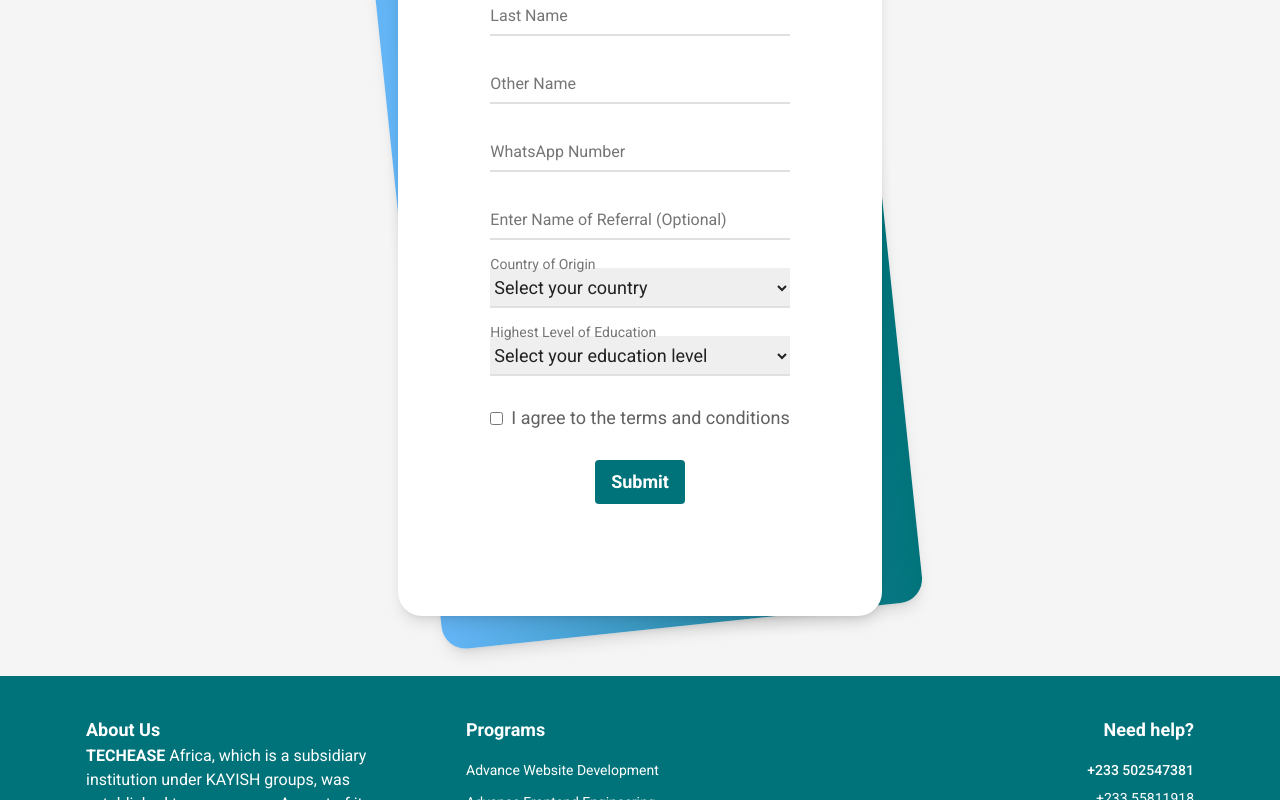
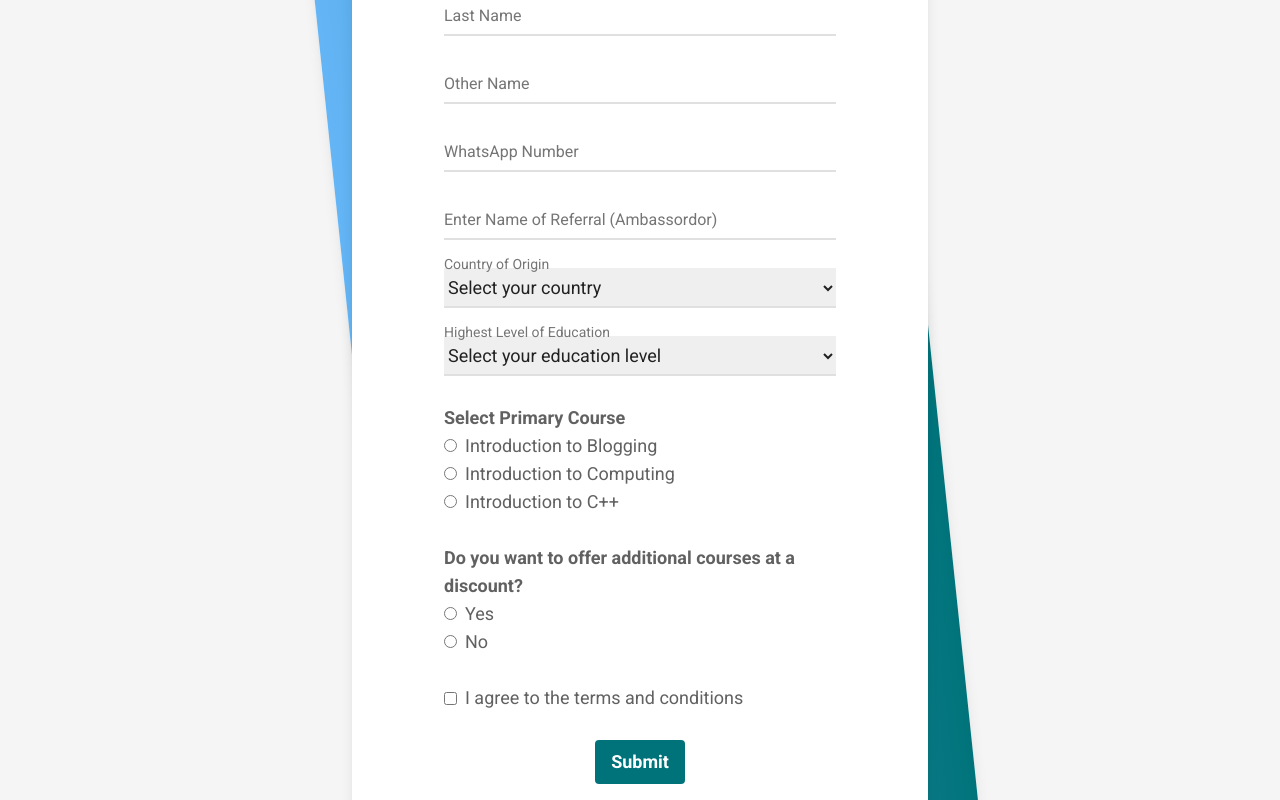
Before and after one commit to CobbyElsonfx/TechEaseAfrica, a React (Vite) app: page /apply in a window 1280 px wide. Shown: the part 360-1160 px from the top of the page. Built offline with nearby package versions, Linux system fonts and the light colour scheme.

Commit message:
addd new canges

```diff
--- /dev/null
+++ b/src/components/ApplicationForm/FormStepOne.jsx
@@ -0,0 +1,85 @@
+function FormStepOne({ formData, handleChange, handleSubmit, countries, educationLevels }) {
+    return (
+      <>
+        <h1 className="text-2xl font-semibold">Enrollment Application Form</h1>
+        <form onSubmit={handleSubmit} className="divide-y space-y-7 divide-gray-200">
+          <div className="py-8 text-base leading-6 space-y-7 px-3 mx-3 md:px-0 md:mx-3 text-gray-700 sm:text-lg sm:leading-7">
+            <div className="relative">
+              <input
+                id="firstName"
+                name="firstName"
+                type="text"
+                value={formData.firstName}
+                onChange={handleChange}
+                className="peer placeholder-transparent h-10 w-full border-b-2 border-gray-300"
+                placeholder="First Name"
+              />
+              <label htmlFor="firstName" className="absolute left-0 -top-3.5">First Name</label>
+            </div>
+
+            <div className="relative">
+              <input
+                id="lastName"
+                name="lastName"
+                type="text"
+                value={formData.lastName}
+                onChange={handleChange}
+                className="peer placeholder-transparent h-10 w-full border-b-2 border-gray-300"
+                placeholder="Last Name"
+              />
+              <label htmlFor="lastName" className="absolute left-0 -top-3.5">Last Name</label>
+            </div>
+
+            {/* Add the rest of the input fields similarly */}
+
+            <div className="relative">
+              <select
+                id="country"
+                name="country"
+                value={formData.country}
+                onChange={handleChange}
+                className="h-10 w-full border-b-2 border-gray-300"
+              >
+                <option value="" disabled>Select your country</option>
+                {countries.map((country, index) => (
+                  <option key={index} value={country}>{country}</option>
+                ))}
+              </select>
+            </div>
+
+            <div className="relative">
+              <select
+                id="educationLevel"
+                name="educationLevel"
+                value={formData.educationLevel}
+                onChange={handleChange}
+                className="h-10 w-full border-b-2 border-gray-300"
+              >
+                <option value="" disabled>Select your education level</option>
+                {educationLevels.map((level, index) => (
+                  <option key={index} value={level}>{level}</option>
+                ))}
+              </select>
+            </div>
+
+            <div className="flex items-center">
+              <input
+                type="checkbox"
+                name="agreementAccepted"
+                id="agreementAccepted"
+                checked={formData.agreementAccepted}
+                onChange={handleChange}
+              />
+              <label htmlFor="agreementAccepted">I agree to the terms and conditions</label>
+            </div>
+
+            <div className="flex justify-center">
+              <button type="submit" className="bg-primary text-white py-2 px-4 rounded">Submit</button>
+            </div>
+          </div>
+        </form>
+      </>
+    );
+  }
+
+  export default FormStepOne;
--- /dev/null
+++ b/src/components/ApplicationForm/FormStepTwo.jsx
@@ -0,0 +1,27 @@
+function FormStepTwo({ courses, secondaryCourses, handleCourseChange, handleFinalSubmit }) {
+    return (
+      <>
+        <h1 className="text-2xl font-semibold">Select Additional Courses</h1>
+        {console.log(courses)}
+        <div className="my-6 space-y-4">
+          {courses.map((course) => (
+            <label key={course} className="block">
+              <input
+                type="checkbox"
+                checked={secondaryCourses.includes(course)}
+                onChange={() => handleCourseChange(course)}
+              />
+              <span className="ml-2">{course}</span>
+            </label>
+          ))}
+        </div>
+        <div className="flex justify-center">
+          <button onClick={handleFinalSubmit} className="bg-primary text-white py-2 px-4 rounded">
+            Submit Courses
+          </button>
+        </div>
+      </>
+    );
+  }
+
+  export default FormStepTwo;
--- /dev/null
+++ b/src/components/successModal.jsx
@@ -0,0 +1,17 @@
+function SuccessModal({setShowModal}) {
+    return (
+      <div className="fixed inset-0 bg-gray-500 bg-opacity-75 flex items-center justify-center z-50">
+        <div className="bg-white rounded-lg p-6">
+          <h2 className="text-2xl font-bold mb-4">Success!</h2>
+          <p>Your application has been submitted successfully!</p>
+          <div className="flex justify-center mt-6">
+            <button onClick={() => setShowModal(false)} className="bg-primary text-white py-2 px-4 rounded">
+              Close
+            </button>
+          </div>
+        </div>
+      </div>
+    );
+  }
+
+  export default SuccessModal;
--- a/src/pages/Application.jsx
+++ b/src/pages/Application.jsx
@@ -1,5 +1,6 @@
 import NavbarWithSimpleLinks from "../components/navbar";
 import Footer from "../components/footer";
+import SuccessModal from "../components/successModal";
 import { useState } from "react";
 
 function ApplicationForm() {
@@ -14,13 +15,15 @@ function ApplicationForm() {
     selectedCourse: "",
     referralName: "", // Added field for referral
     agreementAccepted: false,
+    wantsAdditionalCourses: null, // Track if user wants additional courses
   });
 
   const [step, setStep] = useState(1); // Step state to control the flow of the form
   const [secondaryCourses, setSecondaryCourses] = useState([]); // To manage additional courses
   const [showModal, setShowModal] = useState(false); // To show the modal
 
-  const courses = ["Introduction to Blogging", "Introduction to Computing", "Introduction to C++"];
+  const primaryCourses = ["Introduction to Blogging", "Introduction to Computing", "Introduction to C++"];
+  const secondaryCoursesList = ["Advanced Blogging", "Web Development Basics", "Python for Beginners"];
   const countries = ["Ghana", "Nigeria", "Kenya", "South Africa"];
   const educationLevels = ["High School", "Diploma", "Bachelor's Degree", "Master's Degree", "PhD"];
 
@@ -33,17 +36,17 @@ function ApplicationForm() {
     });
   };
 
-  // Move to the course selection step
+  // Move to the next step
   const handleSubmit = (e) => {
     e.preventDefault();
-    if (formData.agreementAccepted) {
+    if (formData.selectedCourse && formData.agreementAccepted) {
       setStep(2); // Move to the next step
     } else {
-      alert("You must accept the agreement before submitting.");
+      alert("Please select a primary course and accept the agreement before submitting.");
     }
   };
 
-  // Handle adding/removing secondary courses
+  // Handle secondary course selection
   const handleCourseChange = (course) => {
     setSecondaryCourses((prevCourses) =>
       prevCourses.includes(course)
@@ -52,9 +55,19 @@ function ApplicationForm() {
     );
   };
 
-  // Final submission after course selection
+  // Handle final submission or move to secondary courses step
   const handleFinalSubmit = () => {
-    setShowModal(true); // Show the modal
+    if (formData.wantsAdditionalCourses === "yes") {
+      setStep(3); // Move to secondary course selection
+    } else {
+      // Proceed to submission
+      setShowModal(true); // Show success modal
+    }
+  };
+
+  // Final submission with secondary courses
+  const handleSecondaryCourseSubmit = () => {
+    setShowModal(true); // Show success modal
     console.log("Form submitted with selected courses", {
       formData,
       secondaryCourses,
@@ -76,9 +89,11 @@ function ApplicationForm() {
                   <h1 className="text-2xl font-semibold">Enrollment Application Form</h1>
                   <form onSubmit={handleSubmit} className="divide-y space-y-7 divide-gray-200">
                     <div className="py-8 text-base leading-6 space-y-7 px-3 mx-3 md:px-0 md:mx-3 text-gray-700 sm:text-lg sm:leading-7">
-                      {/* First Name */}
-                      <div className="relative">
+                      {/* Form fields for personal details (firstName, lastName, etc.) */}
+                        {/* First Name */}
+                        <div className="relative">
                         <input
+                          required
                           autoComplete="off"
                           id="firstName"
                           name="firstName"
@@ -99,6 +114,7 @@ function ApplicationForm() {
                       {/* Last Name */}
                       <div className="relative">
                         <input
+                          required
                           autoComplete="off"
                           id="lastName"
                           name="lastName"
@@ -119,6 +135,7 @@ function ApplicationForm() {
                       {/* Other Name */}
                       <div className="relative">
                         <input
+                        required
                           autoComplete="off"
                           id="otherName"
                           name="otherName"
@@ -142,11 +159,13 @@ function ApplicationForm() {
                           autoComplete="off"
                           id="whatsappNumber"
                           name="whatsappNumber"
-                          type="text"
+                          required
+                          type="number"
+                          maxLength='10'
                           value={formData.whatsappNumber}
                           onChange={handleChange}
                           className="peer placeholder-transparent h-10 w-full border-b-2 border-gray-300 text-gray-900 focus:outline-none focus:border-blue-600"
-                          placeholder="WhatsApp Number"
+                          placeholder="+233 558 000000"
                         />
                         <label
                           htmlFor="whatsappNumber"
@@ -172,13 +191,14 @@ function ApplicationForm() {
                           htmlFor="referralName"
                           className="absolute left-0 -top-3.5 text-gray-600 text-sm peer-placeholder-shown:text-base peer-placeholder-shown:top-2 transition-all peer-focus:-top-3.5 peer-focus:text-gray-600 peer-focus:text-sm"
                         >
-                          Enter Name of Referral (Optional)
+                          Enter Name of Referral (Ambassordor)
                         </label>
                       </div>
 
                       {/* Country of Origin (Select Dropdown) */}
                       <div className="relative">
                         <select
+                        required
                           id="country"
                           name="country"
                           value={formData.country}
@@ -203,6 +223,7 @@ function ApplicationForm() {
                       {/* Highest Level of Education (Select Dropdown) */}
                       <div className="relative">
                         <select
+                        required
                           id="educationLevel"
                           name="educationLevel"
                           value={formData.educationLevel}
@@ -224,7 +245,49 @@ function ApplicationForm() {
                         </label>
                       </div>
 
-                      {/* Terms Agreement Checkbox */}
+
+                      {/* Primary Course Selection (Radio Buttons) */}
+                      <div className="relative">
+                        <p className="font-semibold">Select Primary Course</p>
+                        {primaryCourses.map((course) => (
+                          <label key={course} className="block">
+                            <input
+                              type="radio"
+                              name="selectedCourse"
+                              value={course}
+                              checked={formData.selectedCourse === course}
+                              onChange={handleChange}
+                              required
+                            />
+                            <span className="ml-2">{course}</span>
+                          </label>
+                        ))}
+                      </div>
+
+                      {/* Ask if they want to add additional courses */}
+                      <div className="relative">
+                        <p className="font-semibold">Do you want to offer additional courses at a discount?</p>
+                        <label className="block">
+                          <input
+                            type="radio"
+                            name="wantsAdditionalCourses"
+                            value="yes"
+                            checked={formData.wantsAdditionalCourses === "yes"}
+                            onChange={handleChange}
+                          />
+                          <span className="ml-2">Yes</span>
+                        </label>
+                        <label className="block">
+                          <input
+                            type="radio"
+                            name="wantsAdditionalCourses"
+                            value="no"
+                            checked={formData.wantsAdditionalCourses === "no"}
+                            onChange={handleChange}
+                          />
+                          <span className="ml-2">No</span>
+                        </label>
+                      </div>
                       <div className="flex items-center">
                         <input
                           type="checkbox"
@@ -253,12 +316,28 @@ function ApplicationForm() {
                 </>
               )}
 
-              {/* Step 2: Course Selection */}
+              {/* Step 2: Final confirmation before secondary course selection */}
               {step === 2 && (
+                <>
+                  <h1 className="text-2xl font-semibold">Final Confirmation</h1>
+                  <p>Would you like to add additional courses at a discount?</p>
+                  <div className="flex justify-center mt-4">
+                    <button
+                      onClick={handleFinalSubmit}
+                      className="bg-primary hover:bg-blue-600 text-white font-bold py-2 px-4 rounded focus:outline-none focus:shadow-outline"
+                    >
+                      Continue
+                    </button>
+                  </div>
+                </>
+              )}
+
+              {/* Step 3: Secondary Course Selection */}
+              {step === 3 && (
                 <>
                   <h1 className="text-2xl font-semibold">Select Additional Courses</h1>
                   <div className="my-6 space-y-4">
-                    {courses.map((course) => (
+                    {secondaryCoursesList.map((course) => (
                       <label key={course} className="block">
                         <input
                           type="checkbox"
@@ -271,7 +350,7 @@ function ApplicationForm() {
                   </div>
                   <div className="flex justify-center">
                     <button
-                      onClick={handleFinalSubmit}
+                      onClick={handleSecondaryCourseSubmit}
                       className="bg-primary hover:bg-blue-600 text-white font-bold py-2 px-4 rounded focus:outline-none focus:shadow-outline"
                     >
                       Submit Courses
@@ -279,27 +358,12 @@ function ApplicationForm() {
                   </div>
                 </>
               )}
+
+              {/* Success Modal */}
+              {showModal && <SuccessModal setShowModal={setShowModal} />}
             </div>
           </div>
         </div>
-
-        {/* Modal */}
-        {showModal && (
-          <div className="fixed inset-0 bg-gray-500 bg-opacity-75 flex items-center justify-center z-50">
-            <div className="bg-white rounded-lg p-6">
-              <h2 className="text-2xl font-bold mb-4">Success!</h2>
-              <p>Your application has been submitted successfully!</p>
-              <div className="flex justify-center mt-6">
-                <button
-                  onClick={() => setShowModal(false)}
-                  className="bg-primary hover:bg-blue-600 text-white font-bold py-2 px-4 rounded focus:outline-none focus:shadow-outline"
-                >
-                  Close
-                </button>
-              </div>
-            </div>
-          </div>
-        )}
       </div>
       <Footer />
     </>
```
